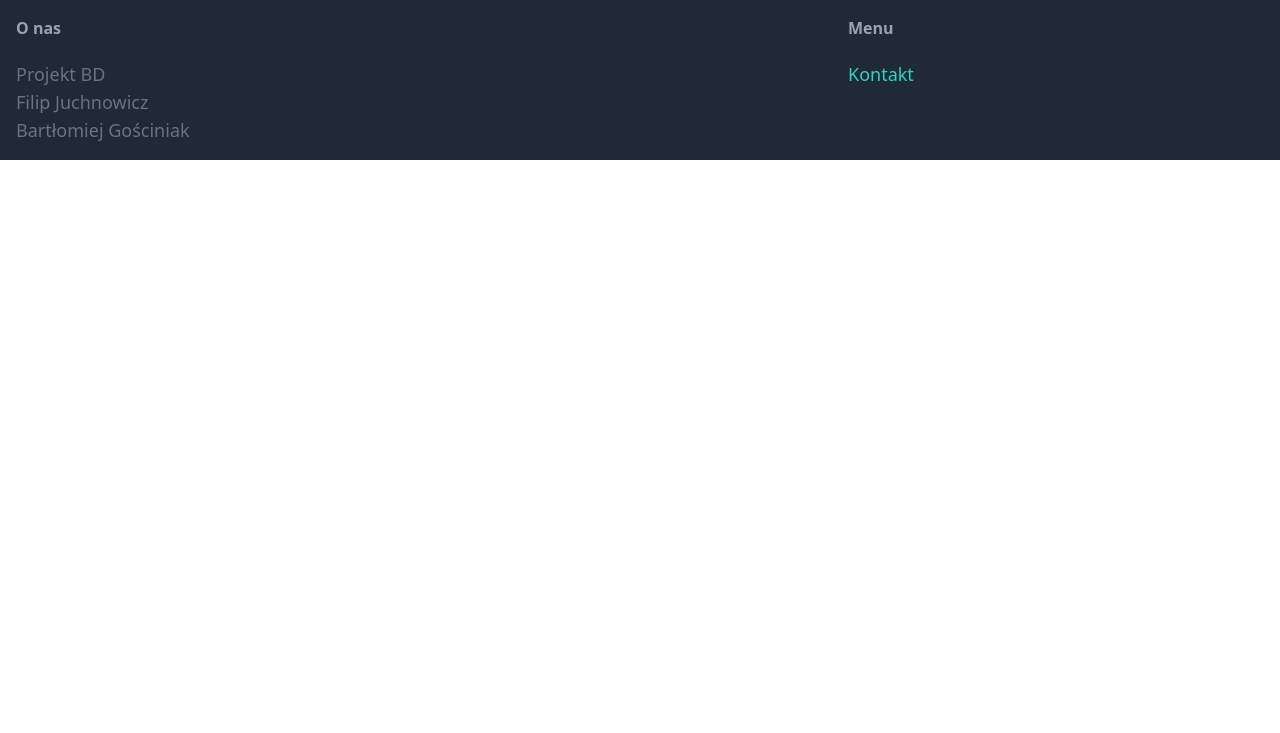
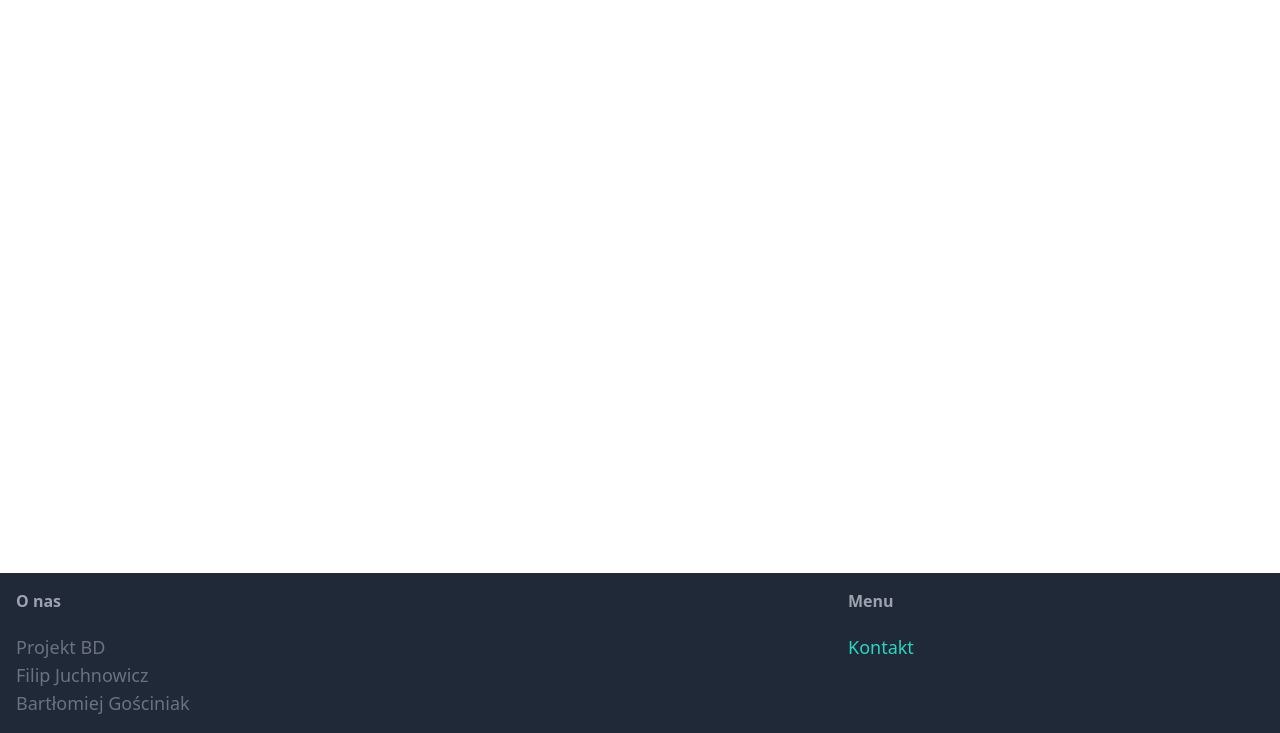
Before and after one commit to Morfinic/PWR-V-DBP, a Django app: page / in a window 1280 px wide. Shown: the part 67-800 px from the top of the page. Run offline with Django 4.2, Linux system fonts and the light colour scheme; some libraries are stand-ins or nearby versions.

Commit message:
Ustawiono pozycję stopki na dół strony.

```diff
--- a/core/templates/core/base.html
+++ b/core/templates/core/base.html
@@ -27,7 +27,7 @@
         {% endblock %}
     </div>
 
-    <footer class="p-4 flex justify-between bg-gray-800">
+    <footer class="p-4 flex justify-between bg-gray-800 fixed bottom-0 w-full">
         <div class="w-2/3 pr-10">
             <h3 class="mb-5 font-semibold text-gray-400">O nas</h3>
             <p class="text-lg text-gray-500">Projekt BD<br>Filip Juchnowicz<br>Bartłomiej Gościniak</p>
```
